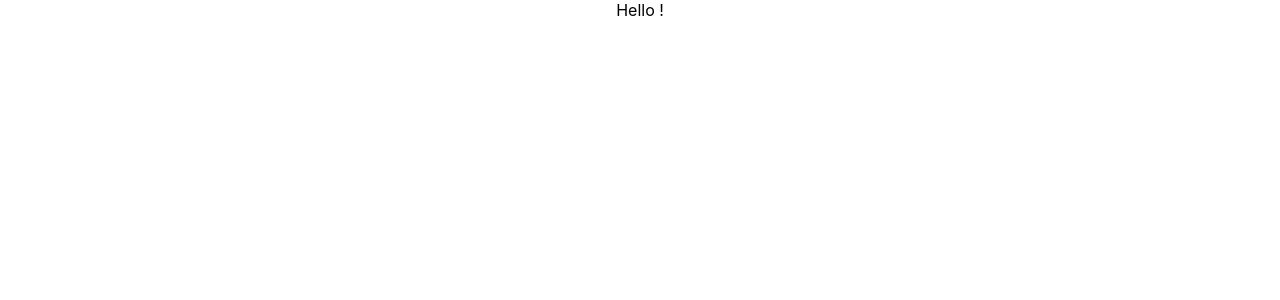
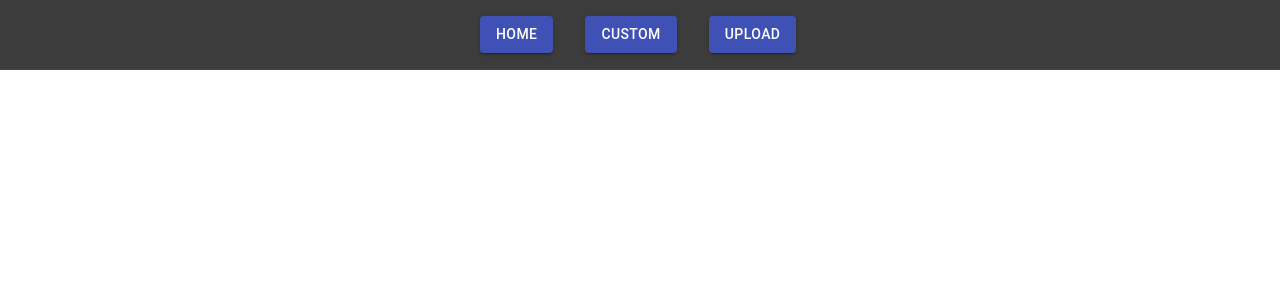
Before and after one commit to Erwann20/Custom_apiRest, a React (Create React App) app: page /home in a window 1280 px wide. Shown: the top 300 px of the page. Built offline with nearby package versions, Linux system fonts and the light colour scheme.

Commit message:
config home front & create nav component

```diff
--- /dev/null
+++ b/src/components/fundamentale/nav/index.js
@@ -0,0 +1,2 @@
+import nav from "./nav"
+export default nav;
--- /dev/null
+++ b/src/components/fundamentale/nav/nav.js
@@ -0,0 +1,37 @@
+import React, {Component} from 'react';
+import './nav.sass'
+import { Button } from '@material-ui/core';
+// import { connect } from "react-redux";
+// import { bindActionCreators } from "redux";
+// import * as navActions from "../../store/nav/actions";
+export default function nav() {
+
+      return (
+        <div className="navbar" >
+          <div class="nav-center">
+            <div class="nav-item">
+                <a href="/home"><Button variant="contained" color="primary">
+                  Home
+                </Button></a>
+            </div>
+            <div class="nav-item">
+                <a href="#"><Button variant="contained" color="primary">
+                  Custom
+                </Button></a>
+            </div>
+            <div class="nav-item">
+                <a href="#"><Button variant="contained" color="primary">
+                  Upload
+                </Button></a>
+            </div>
+
+          </div>
+        </div>
+      )
+
+
+  }
+// export default connect(
+//     ({ nav }) => ({ ...nav }),
+//     dispatch => bindActionCreators({ ...navActions }, dispatch)
+//   )( nav );
--- /dev/null
+++ b/src/components/fundamentale/nav/nav.sass
@@ -0,0 +1,14 @@
+.navbar
+    background-color: #3c3c3c
+    border-bottom: 1px solid rgb(48, 63, 159)
+    & .nav-center
+        margin: auto
+        display: flex
+        width: 20rem
+        padding: 1rem
+        & .nav-item
+            margin-right: 2rem
+            & a
+                font-size: 1.5rem
+                text-decoration: none
+                color: black
--- a/src/components/layout/workspace/workspace.js
+++ b/src/components/layout/workspace/workspace.js
@@ -64,7 +64,6 @@ export default function Workspace() {
             </div>
             <div className="main-route-place">
                 <Route exact path="/home" component={Home} />
-
             </div>
           </BrowserRouter>
         )
--- a/src/components/page/home/home.js
+++ b/src/components/page/home/home.js
@@ -1,6 +1,7 @@
 import React from 'react';
 import './home.scss'
-import Workspace from '../../layout/workspace/workspace'
+import Nav from '../../fundamentale/nav/nav'
+import { BrowserRouter } from 'react-router-dom';
 // import { connect } from "react-redux";
 // import { bindActionCreators } from "redux";
 // import * as homeActions from "../../store/home/actions";
@@ -10,9 +11,14 @@ export default function home(props) {
     //     this.state = {};
     // }
     return (
-      <div className="component-home">
-        Hello ! {props.pseudo}
-      </div>
+      <BrowserRouter>
+        <div className="component-home">
+          <Nav/>
+        </div>
+        <div className="main-route-place">
+            {/* <Route exact path="/home" component={Home} /> */}
+        </div>
+      </BrowserRouter>
     )
 
   }
```
